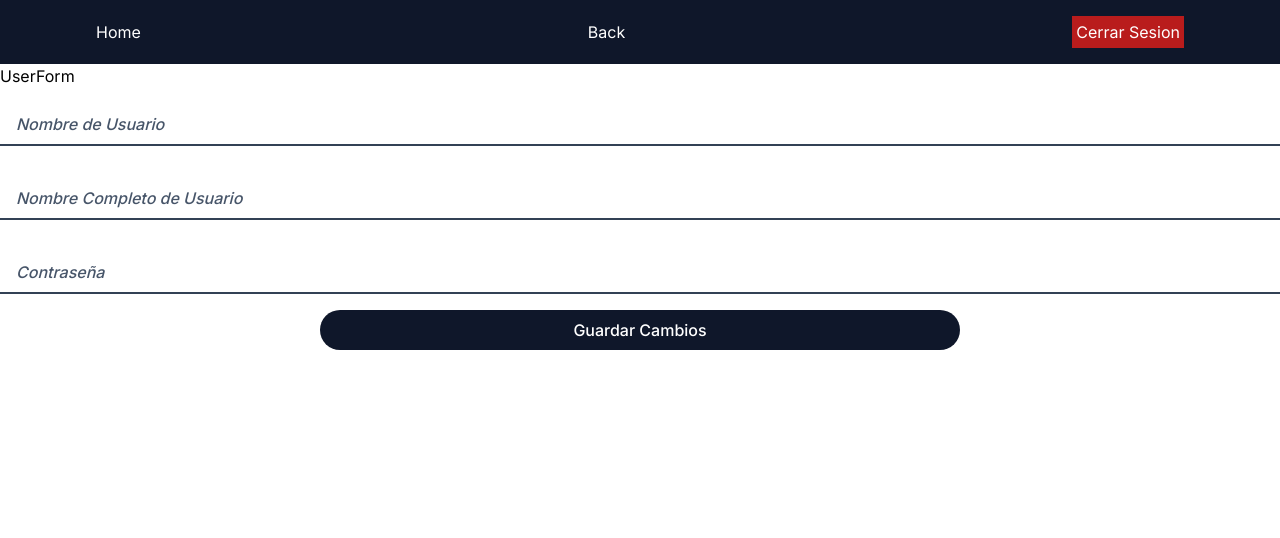
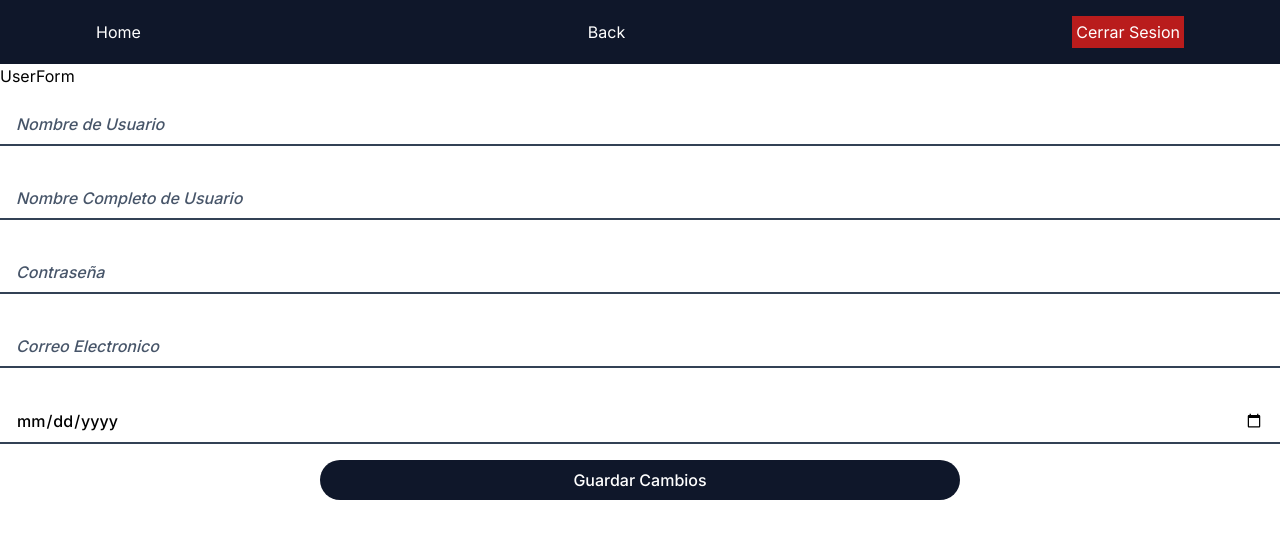
Before and after one commit to Adirael2020/Software-IME, a Next.js app in the folder client-imesoft/: page /homePage/users/1 in a window 1280 px wide. Shown: the top 538 px of the page. Built offline with nearby package versions, Linux system fonts and the light colour scheme; no server answers.

Commit message:
user form

```diff
--- a/client-imesoft/src/app/homePage/users/components/UserForm.jsx
+++ b/client-imesoft/src/app/homePage/users/components/UserForm.jsx
@@ -39,13 +39,15 @@ const UserForm = () => {
           className="w-full focus:outline-none appearance-none placeholder:italic placeholder:text-slate-600 bg-transparent font-medium border-b-2 border-slate-700 px-4 py-2 my-4"
           {...register("username", {
             required: { value: true, message: "Se requiere nombre de usuario" },
+            minLength: {value: 2 , message: "Minimo 2 Caracteres"},
+            maxLength: {value: 20, message:"Maximo 20 Caracteres"}
           })}
         />
         <p className="text-red-700">{formErrors.username?.message}</p>
 
         {/* FullName */}
         <input
-          type="fullname"
+          type="text"
           name="fullname"
           placeholder="Nombre Completo de Usuario"
           className="w-full focus:outline-none appearance-none placeholder:italic placeholder:text-slate-600 bg-transparent font-medium border-b-2 border-slate-700 px-4 py-2 my-4"
@@ -57,7 +59,7 @@ const UserForm = () => {
 
         {/* Contraseña */}
         <input
-          type="password"
+          type="text"
           name="password"
           placeholder="Contraseña"
           className="w-full focus:outline-none appearance-none placeholder:italic placeholder:text-slate-600 bg-transparent font-medium border-b-2 border-slate-700 px-4 py-2 my-4"
@@ -66,6 +68,30 @@ const UserForm = () => {
           })}
         />
         <p className="text-red-700">{formErrors.password?.message}</p>
+
+        {/* Email */}
+        <input
+          type="email"
+          name="email"
+          placeholder="Correo Electronico"
+          className="w-full focus:outline-none appearance-none placeholder:italic placeholder:text-slate-600 bg-transparent font-medium border-b-2 border-slate-700 px-4 py-2 my-4"
+          {...register("email", {
+            required: { value: true, message: "Se requiere Correo Electronico" },
+          })}
+        />
+        <p className="text-red-700">{formErrors.email?.message}</p>
+
+        {/* Fecha de Nacimiento */}
+        <input
+          type="date"
+          name="birthday"
+          placeholder="Correo Electronico"
+          className="w-full focus:outline-none appearance-none placeholder:italic placeholder:text-slate-600 bg-transparent font-medium border-b-2 border-slate-700 px-4 py-2 my-4"
+          {...register("birthday", {
+            required: { value: true, message: "Se requiere Fecha de Nacimiento" },
+          })}
+        />
+        <p className="text-red-700">{formErrors.birthday?.message}</p>
 
         <div className="flex items-center justify-center ">
           <button className="bg-slate-900 text-white w-1/2 font-medium hover:bg-slate-800 p-2 rounded-full">
```
